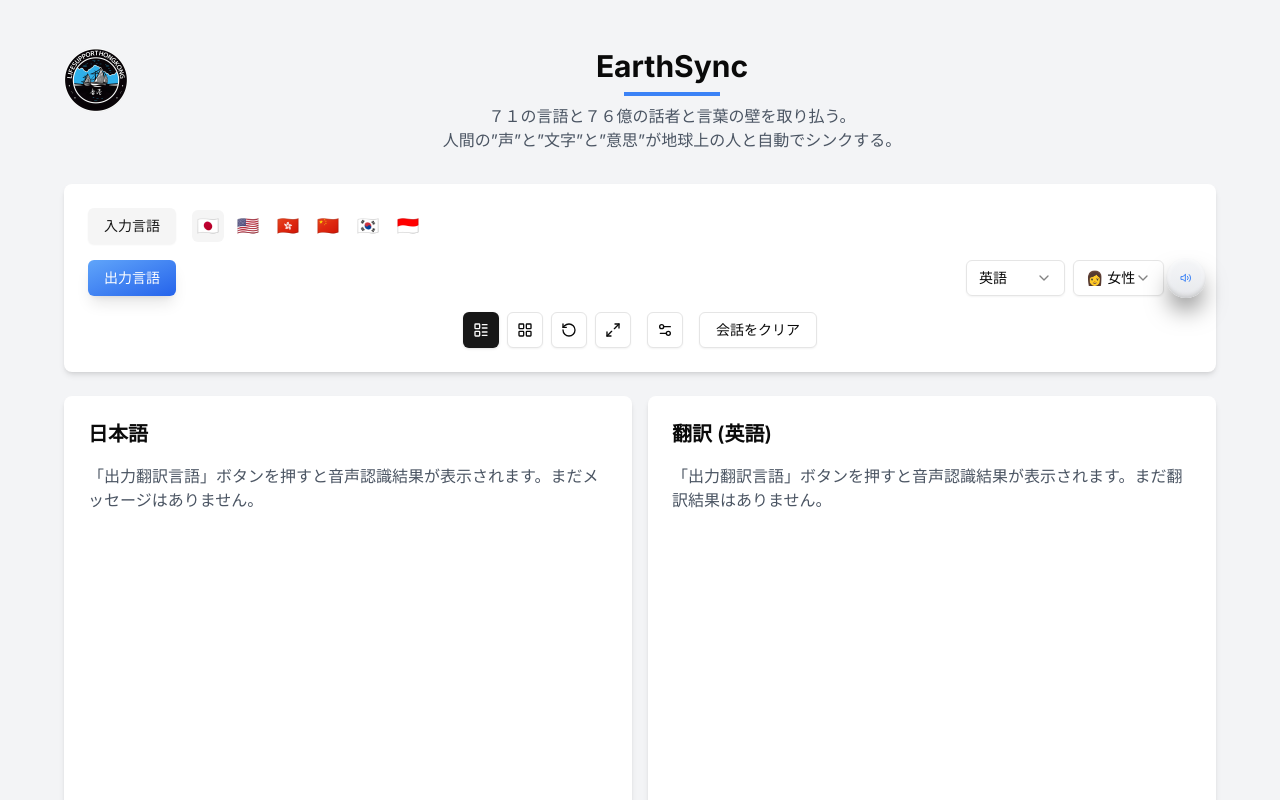
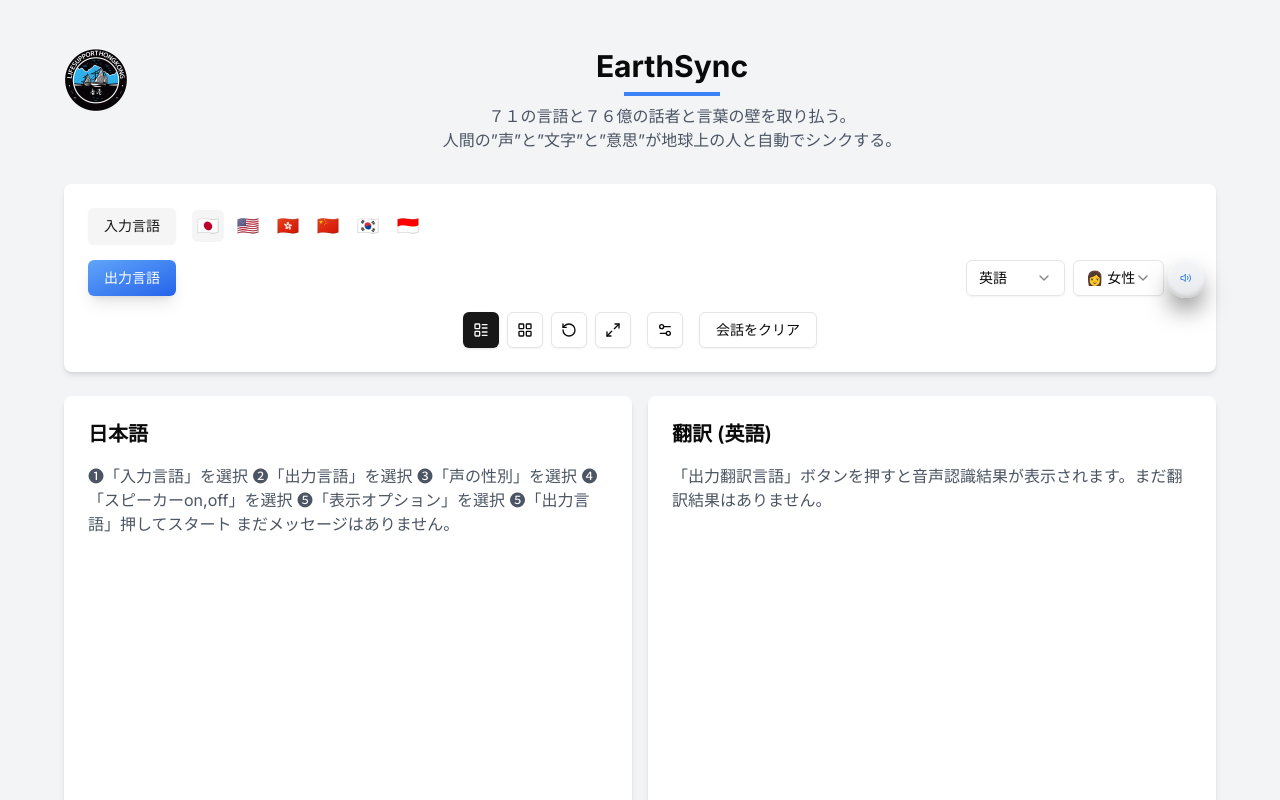
Before and after one commit to cantoneseslang/simultaneous-interpretation-system, a Next.js app: page / in a window 1280 px wide. Shown: the top 800 px of the page. Built offline with nearby package versions, Linux system fonts and the light colour scheme.

Commit message:
Update code with new changes

```diff
--- a/app/page.tsx
+++ b/app/page.tsx
@@ -589,7 +589,14 @@
                   </div>
                 ))}
                 {transcriptMessages.length === 0 && (
-                  <p className="text-gray-600">「出力翻訳言語」ボタンを押すと音声認識結果が表示されます。まだメッセージはありません。</p>
+                  <p className="text-gray-600">
+                  ❶「入力言語」を選択
+                  ❷「出力言語」を選択
+                  ❸「声の性別」を選択
+                  ❹「スピーカーon,off」を選択
+                  ❺「表示オプション」を選択
+                  ❺「出力言語」押してスタート
+                  まだメッセージはありません。</p>
                 )}
                 <div ref={japaneseMessagesEndRef} />
               </div>
```
